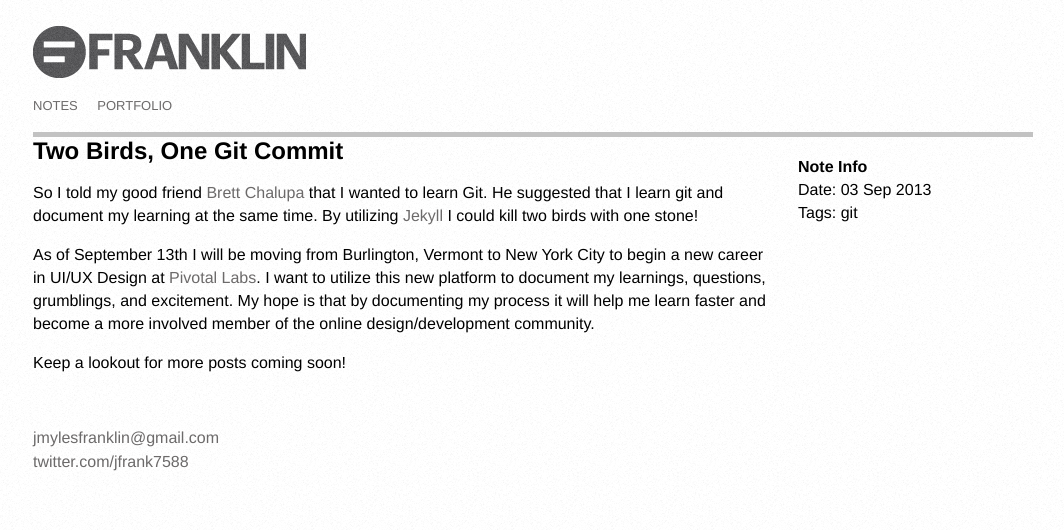
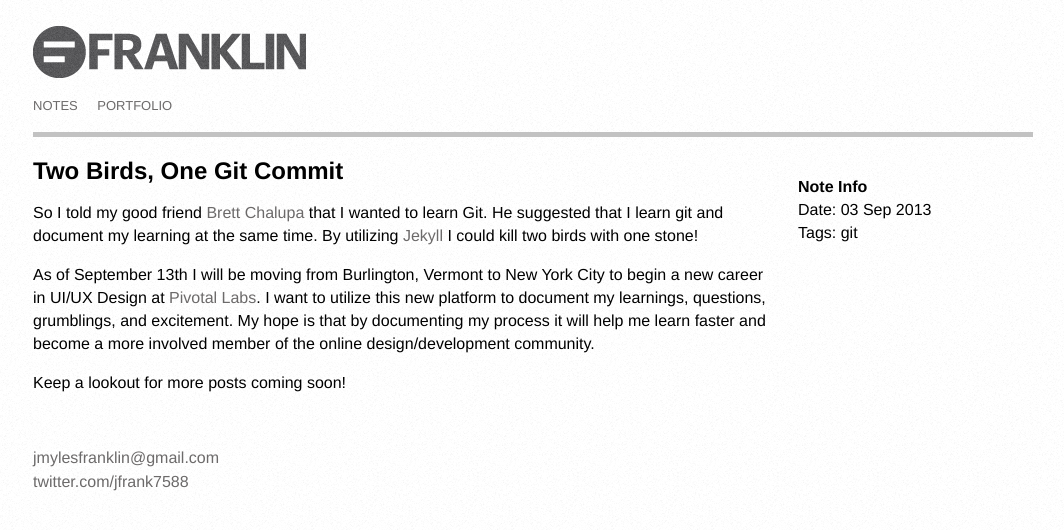
Before and after one commit to joshmfranklin/notes, a Jekyll site: the page built from _posts/2013-09-03-two-birds-one-git-commit.md, in a window 1280 px wide. Shown: the top 530 px of the page, without its empty margins (107-1171 px from the left). Built offline with Jekyll 4.4.1, drawn with Linux system fonts in a browser that asks for light colours; Markdown is read by kramdown in place of the engine named in the settings.

Commit message:
updated styling to post.html

```diff
--- a/_layouts/post.html
+++ b/_layouts/post.html
@@ -1,11 +1,11 @@
 ---
 layout: default
 ---
-<div class="grid_12">
+<div class="note_container grid_12">
   <div class="grid_9 alpha">
     <h2>{{ page.title }}</h2>
 
-    <div class="post">
+    <div class="note">
     {{ content }}
     </div>
   </div>
--- a/css/main.css
+++ b/css/main.css
@@ -41,24 +41,13 @@ ul {
 
 }
 
-/*.posts ul li{
-  height: 150px;
-  padding: 10px 257px;
-  float: left;
-  box-sizing: border-box;
-  overflow: hidden;
-  margin-top: 30px;
-  margin-bottom: 0px;
-  border-bottom: 1px solid lightgrey;
-}*/
-
 .posts {
   padding-left: 20px;
   padding-top: 20px;
 }
 
 .post_block {
-  border-bottom: 1px solid black;
+  border-bottom: 1px solid #C2C2C2;
   margin-bottom: 0px;
 }
 
@@ -76,18 +65,23 @@ ul {
   line-height: 24px;
 }
 
-/* Post Styles */
+/* note Styles */
 .note_info h4 {
   margin-bottom: 5px;
 }
 .note_info p {
   margin: 5px 0;
 }
-.post {
+
+.note_container {
+  margin-top: 20px;
+}
+
+.note {
   line-height: 23px;
 }
 
-.post ol {
+.note ol {
   display: block;
   list-style-type: decimal;
   list-style-position: inside;
```
